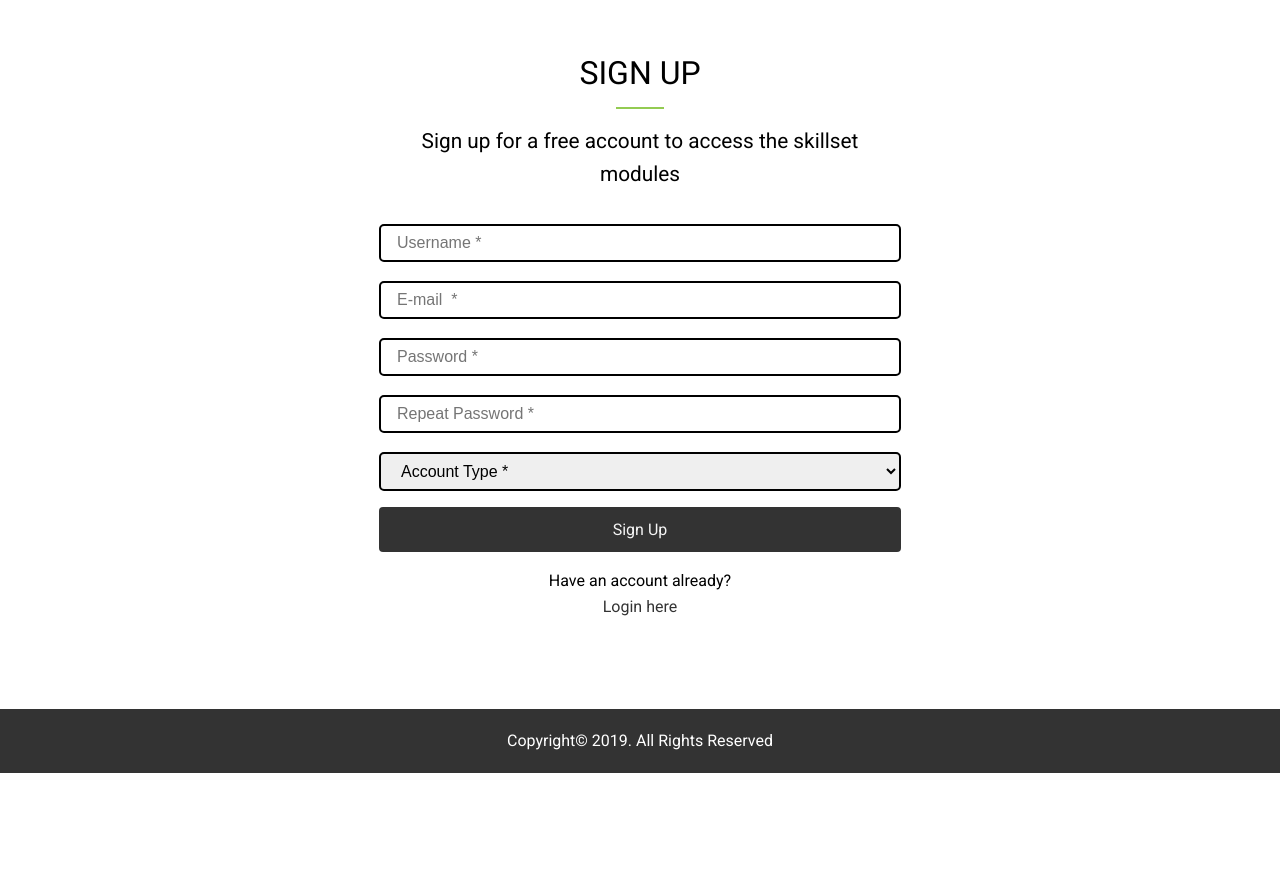
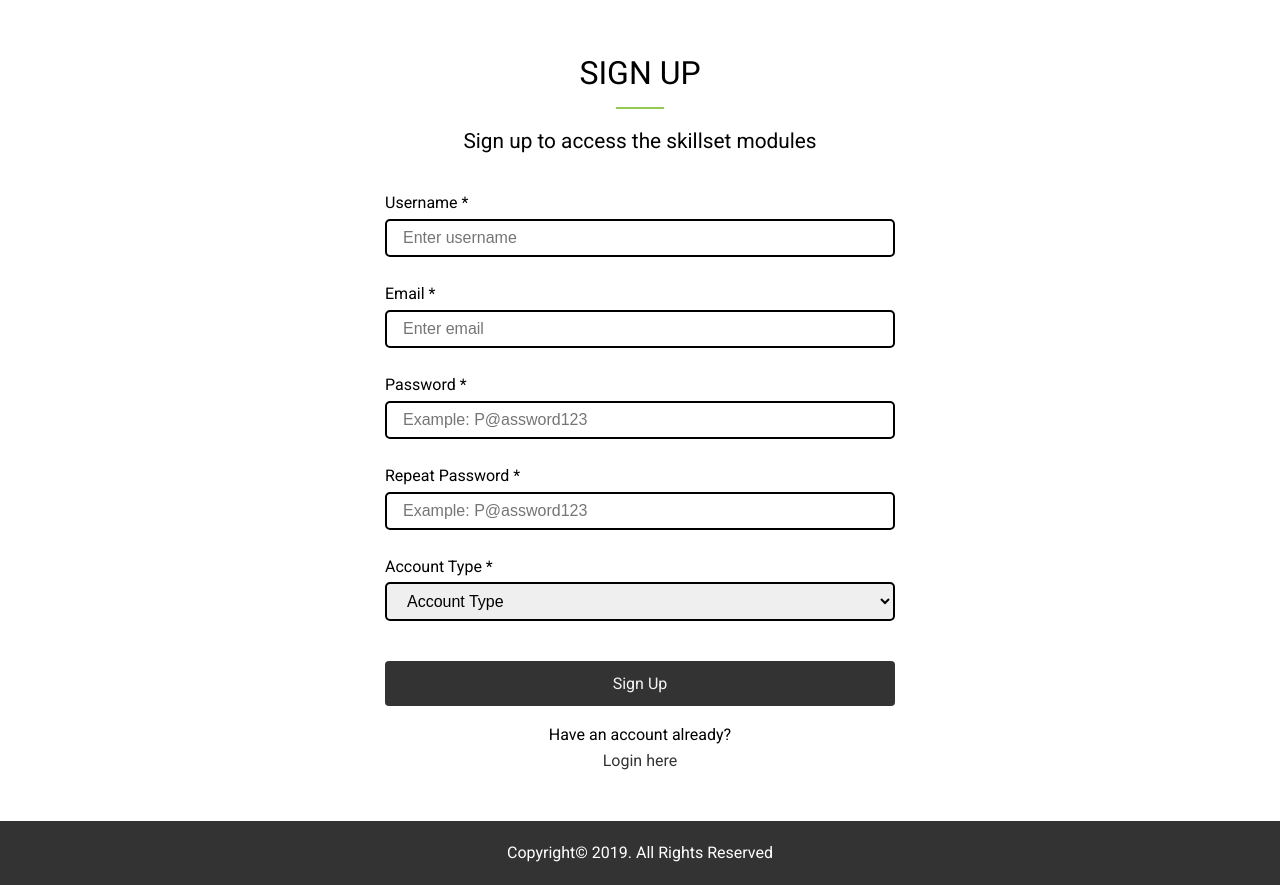
Before and after one commit to Rheece123/UniTracks, a PHP site: page /public/signup.php in a window 1280 px wide. Shown: the part 91-976 px from the top of the page. Before the commit the page ends 864 px from the top, so only its background shows below. Run offline with PHP 8.4, Linux system fonts and the light colour scheme.

Commit message:
Added labels for all input fields

```diff
--- a/public/css/main.css
+++ b/public/css/main.css
@@ -64,7 +64,7 @@ img {
   overflow: hidden; }
 
 .form-container {
-  max-width: 522px;
+  max-width: 510px;
   padding: 0 1.5rem;
   margin: auto;
   overflow: hidden; }
@@ -221,10 +221,13 @@ button[type='submit'] {
   margin: auto; }
 
 .text-input {
-  padding: 0.5rem 1rem;
+  padding: 0.5rem 0 0.5rem 1rem;
   border: 2px solid #000;
   border-radius: 5px;
-  font-size: 1rem; }
+  font-size: 1rem;
+  width: 100%;
+  margin-bottom: 1.5rem;
+  box-sizing: border-box; }
 
 .link:hover {
   color: #93cb52; }
@@ -375,35 +378,45 @@ button[type='submit'] {
       #tracks-catalog #tracks .track-text a.btn-light {
         margin: 2rem 0; }
 
-.login-fields {
+#login p.lead {
+  text-align: center; }
+
+#login .login-fields {
   display: grid;
   grid-template-areas: 'username'
- 'password';
-  grid-gap: 1.2rem; }
-  .login-fields label {
-    text-align: left; }
-  .login-fields .username {
+ 'password'; }
+  #login .login-fields label {
+    text-align: left;
+    display: block;
+    margin-bottom: 0.2rem; }
+  #login .login-fields .username {
     grid-area: username; }
-  .login-fields .pwd {
+  #login .login-fields .pwd {
     grid-area: password; }
 
-.signup-fields {
+#signup p.lead {
+  text-align: center; }
+
+#signup .signup-fields {
   display: grid;
   grid-template-areas: 'username'
  'email'
  'password'
  'comfirm-password'
- 'account';
-  grid-gap: 1.2rem; }
-  .signup-fields .username {
+ 'account'; }
+  #signup .signup-fields label {
+    text-align: left;
+    display: block;
+    margin-bottom: 0.2rem; }
+  #signup .signup-fields .username {
     grid-area: username; }
-  .signup-fields .email {
+  #signup .signup-fields .email {
     grid-area: email; }
-  .signup-fields .pwd {
+  #signup .signup-fields .pwd {
     grid-area: password; }
-  .signup-fields .confirm-pwd {
+  #signup .signup-fields .confirm-pwd {
     grid-area: comfirm-password; }
-  .signup-fields .account {
+  #signup .signup-fields .account {
     grid-area: account; }
 
 #course-overview .container,
--- a/public/login.php
+++ b/public/login.php
@@ -77,7 +77,7 @@
 			<div class="form-container">
 				<h2 class="section-title">Login</h2>
 				<div class="bottom-line"></div>
-				<p class="lead">Login to access your account and the skillset modules</p>
+				<p class="lead">Login to access the skillset modules</p>
 				<p class="status-message"></p>
 				<?php
         if (isset($_GET['error'])) {
@@ -99,9 +99,9 @@
 							<input type="text" class="text-input" name="mailuid" id="mailuid" placeholder="Enter your username or email"/>
 						</div>
 						<div class="pwd">
-							<label for="mailuid">Password</label>
+							<label for="pwd">Password</label>
 						<input type="password" class="text-input" name="pwd" id="pwd" placeholder="Enter your password"/>
-					</div>
+						</div>
 					</div>
 					<button type="submit" name="login-submit" class="btn-dark my-1">Login</button>
 				</form>
--- a/public/signup.php
+++ b/public/signup.php
@@ -76,7 +76,7 @@
         <div class="form-container">
           <h2 class="section-title">Sign Up</h2>
           <div class="bottom-line"></div>
-          <p class="lead">Sign up for a free account to access the skillset modules</p>
+          <p class="lead">Sign up to access the skillset modules</p>
           <p class="status-message"></p>
           <?php
             if (isset($_GET['error'])) {
@@ -123,15 +123,30 @@
 
           <form action="includes/signup.inc.php" method="post">
             <div class="signup-fields">
-							<input type="text" class="text-input username" name="uid" id="uid" placeholder="Username *" required/>
-							<input type="text" class="text-input email" name="mail" id="mail" placeholder="E-mail  *" required/>
-							<input type="password" class="text-input pwd" name="pwd" id="pwd" placeholder="Password *" required/>
-							<input type="password" class="text-input confirm-pwd" name="pwd-repeat" id="pwd-repeat" placeholder="Repeat Password *" required/>
-							<select name="account-type" id="account-type" class="text-input account" required>
-                <option selected="selected" disabled>Account Type *</option>
-                <option value="student">Student</option>
-                <option value="instructor">Instructor</option>
-              </select>
+							<div class="username">
+								<label for="uid">Username *</label>
+								<input type="text" class="text-input username" name="uid" id="uid" placeholder="Enter username" required/>
+							</div>
+							<div class="email">
+								<label for="mail">Email *</label>
+								<input type="text" class="text-input email" name="mail" id="mail" placeholder="Enter email" required/>
+							</div>
+							<div class="pwd">
+								<label for="pwd">Password *</label>
+								<input type="password" class="text-input pwd" name="pwd" id="pwd" placeholder="Example: P@assword123" required/>
+							</div>
+							<div class="confirm-pwd">
+								<label for="pwd-repeat">Repeat Password *</label>
+								<input type="password" class="text-input confirm-pwd" name="pwd-repeat" id="pwd-repeat" placeholder="Example: P@assword123" required/>
+							</div>
+							<div class="account">
+								<label for="account-type">Account Type *</label>
+								<select name="account-type" id="account-type" class="text-input account" required>
+									<option selected="selected" disabled>Account Type</option>
+									<option label="Student" value="student">Student</option>
+									<option label="Instructor" value="instructor">Instructor</option>
+								</select>
+							</div>
             </div>
 						<button type="submit" name="signup-submit" class="btn-dark my-1">Sign Up</button>
 						<div id="login">
--- a/scss/base/_base.scss
+++ b/scss/base/_base.scss
@@ -93,7 +93,7 @@ img {
 }
 
 .form-container {
-	max-width: 522px;
+	max-width: 510px;
 	padding: 0 1.5rem;
 	margin: auto;
 	overflow: hidden;
@@ -300,10 +300,13 @@ button[type='submit'] {
 }
 
 .text-input {
-	padding: 0.5rem 1rem;
+	padding: 0.5rem 0 0.5rem 1rem;
 	border: 2px solid #000;
 	border-radius: 5px;
 	font-size: 1rem;
+	width: 100%;
+	margin-bottom: 1.5rem;
+	box-sizing: border-box;
 }
 
 .link:hover {
--- a/scss/pages/_login.scss
+++ b/scss/pages/_login.scss
@@ -1,14 +1,20 @@
 // Login Page
+#login {
+	p.lead {
+		text-align: center;
+	}
+
 	.login-fields {
 		label {
 			text-align: left;
+			display: block;
+			margin-bottom: 0.2rem;
 		}
 
 		display: grid;
 		grid-template-areas:
 			'username'
 			'password';
-	grid-gap: 1.2rem;
 
 		// Grid Areas
 		.username {
@@ -19,3 +25,4 @@
 			grid-area: password;
 		}
 	}
+}
--- a/scss/pages/_signup.scss
+++ b/scss/pages/_signup.scss
@@ -1,5 +1,16 @@
 // Signup Page
+#signup {
+	p.lead {
+		text-align: center;
+	}
+
 	.signup-fields {
+		label {
+			text-align: left;
+			display: block;
+			margin-bottom: 0.2rem;
+		}
+
 		display: grid;
 		grid-template-areas:
 			'username'
@@ -7,7 +18,6 @@
 			'password'
 			'comfirm-password'
 			'account';
-	grid-gap: 1.2rem;
 
 		// Grid Areas
 		.username {
@@ -26,3 +36,4 @@
 			grid-area: account;
 		}
 	}
+}
```
Lines whose indentation alone changed are shown as unchanged.
